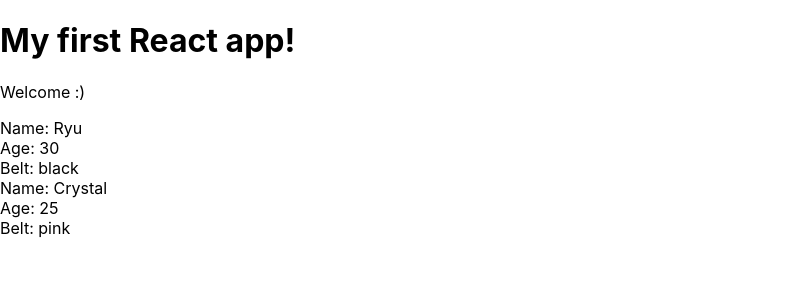
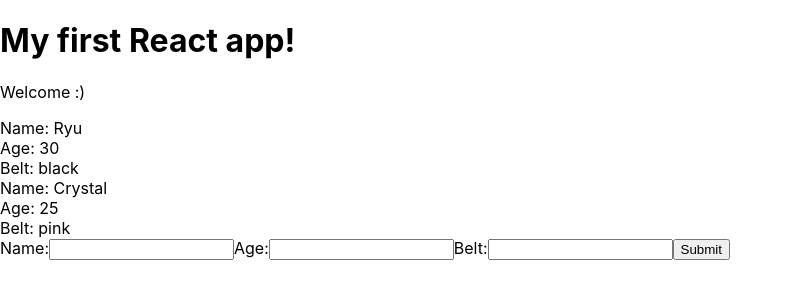
Before and after one commit to dyanagi/tutorial_react, a React (Create React App) app in the folder myapp/: page / in a window 1280 px wide. Shown: the top 300 px of the page, without its empty margins (0-793 px from the left). Built offline with nearby package versions, Linux system fonts and the light colour scheme.

Commit message:
Tutorial 17 Form Revisited

```diff
--- /dev/null
+++ b/myapp/src/AddNinja.js
@@ -0,0 +1,39 @@
+import React, { Component } from 'react'
+
+class AddNinja extends Component {
+  state = {
+    name: null,
+    age: null,
+    belt: null
+  }
+
+  handleChange = (e) => {
+    this.setState({
+      [e.target.id]: e.target.value
+    })
+  }
+
+  handleSubmit = (e) => {
+    e.preventDefault();
+    console.log(this.state);
+  }
+
+  render() {
+    return (
+      <div>
+        {/* No 'action' attribute needed because submit event will be handled manually */ }
+        <form onSubmit={ this.handleSubmit }>
+          <label htmlFor="name">Name:</label>
+          <input type="text" id="name" onChange={ this.handleChange }/>
+          <label htmlFor="age">Age:</label>
+          <input type="text" id="age" onChange={ this.handleChange }/>
+          <label htmlFor="belt">Belt:</label>
+          <input type="text" id="belt" onChange={ this.handleChange }/>
+          <button>Submit</button>
+        </form>
+      </div>
+    )
+  }
+}
+
+export default AddNinja;
--- a/myapp/src/App.js
+++ b/myapp/src/App.js
@@ -1,6 +1,7 @@
 // import React from 'react';
 import React, { Component } from 'react';
 import Ninjas from './Ninjas'
+import AddNinja from './AddNinja';
 
 class App extends Component {
   state = {
@@ -17,6 +18,7 @@ class App extends Component {
         <h1>My first React app!</h1>
         <p>Welcome :)</p>
         <Ninjas ninjas={ this.state.ninjas }/>
+        <AddNinja/>
       </div>
     );
   }
```
